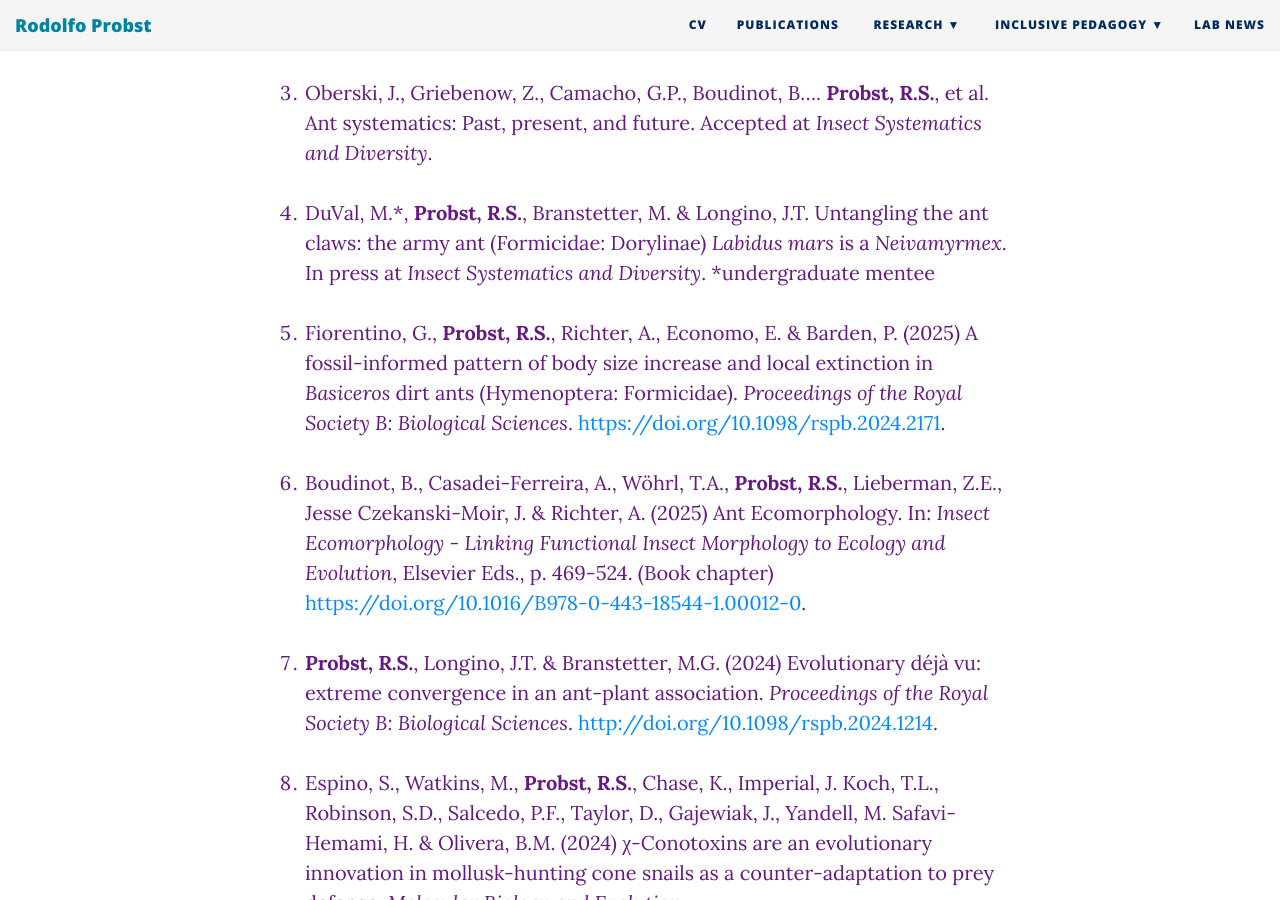
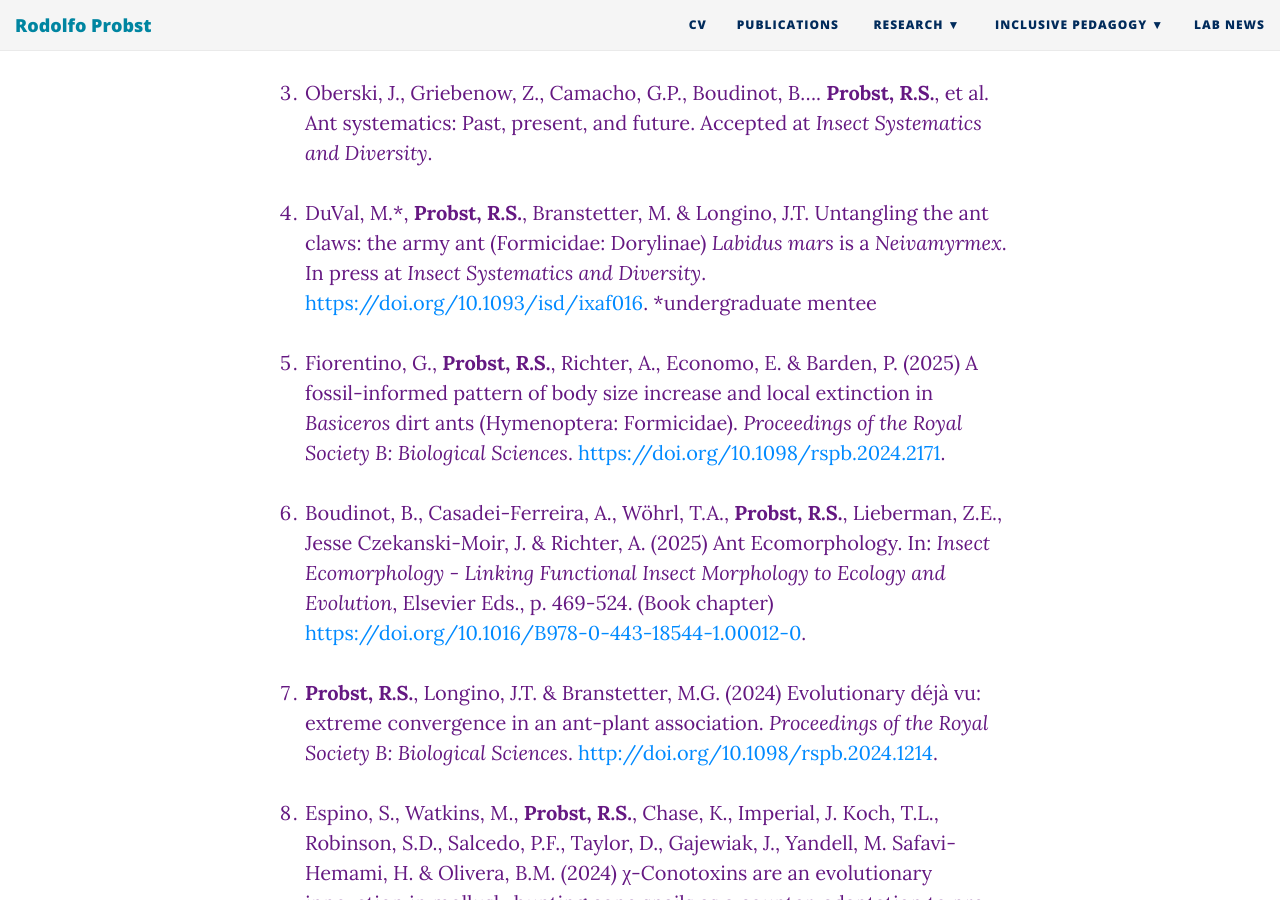
Before and after one commit to probstrodolfo/probstrodolfo.github.io, a Jekyll site: the page built from publications.md, in a window 1280 px wide and 900 px high, scrolled down 412 px. Built offline with Jekyll 4.4.1, drawn with Linux system fonts in a browser that asks for light colours; nearby versions of some CDN libraries; some of the changed lines change nothing that is shown.

Commit message:
Update publications.md

```diff
--- a/publications.md
+++ b/publications.md
@@ -8,7 +8,7 @@
 
 3. Oberski, J., Griebenow, Z., Camacho, G.P., Boudinot, B.... **Probst, R.S.**, et al. Ant systematics: Past, present, and future. Accepted at _Insect Systematics and Diversity_.
 
-4. DuVal, M.*, **Probst, R.S.**, Branstetter, M. & Longino, J.T. Untangling the ant claws: the army ant (Formicidae: Dorylinae) _Labidus mars_ is a _Neivamyrmex_. In press at _Insect Systematics and Diversity_. *undergraduate mentee
+4. DuVal, M.*, **Probst, R.S.**, Branstetter, M. & Longino, J.T. Untangling the ant claws: the army ant (Formicidae: Dorylinae) _Labidus mars_ is a _Neivamyrmex_. In press at _Insect Systematics and Diversity_. [https://doi.org/10.1093/isd/ixaf016](https://doi.org/10.1093/isd/ixaf016). *undergraduate mentee
 
 5. Fiorentino, G., **Probst, R.S.**, Richter, A., Economo, E. & Barden, P. (2025) A fossil-informed pattern of body size increase and local extinction in _Basiceros_ dirt ants (Hymenoptera: Formicidae). _Proceedings of the Royal Society B: Biological Sciences_. [https://doi.org/10.1098/rspb.2024.2171](https://doi.org/10.1098/rspb.2024.2171).
 
```
